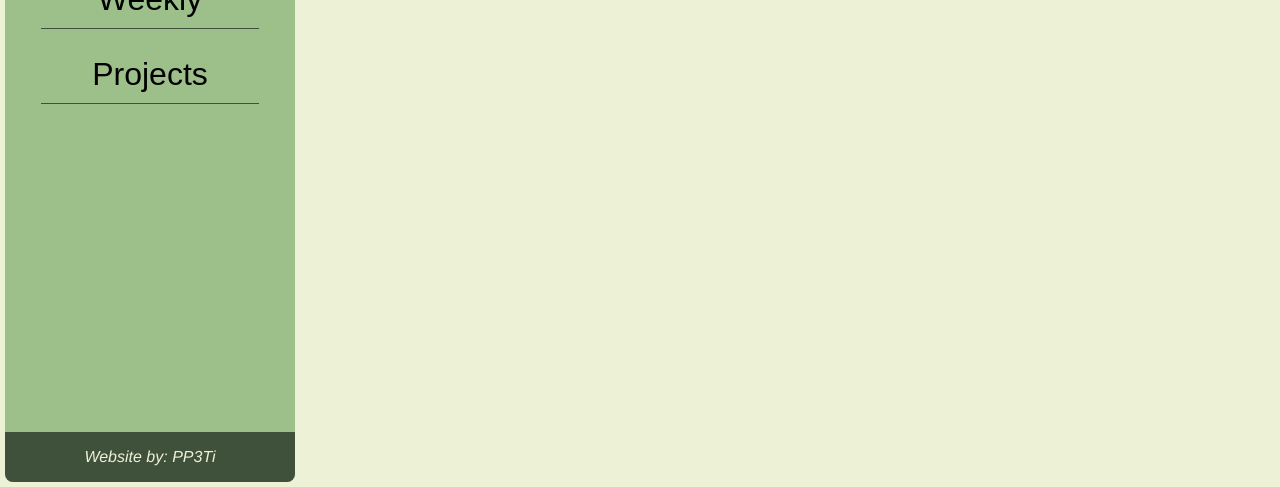
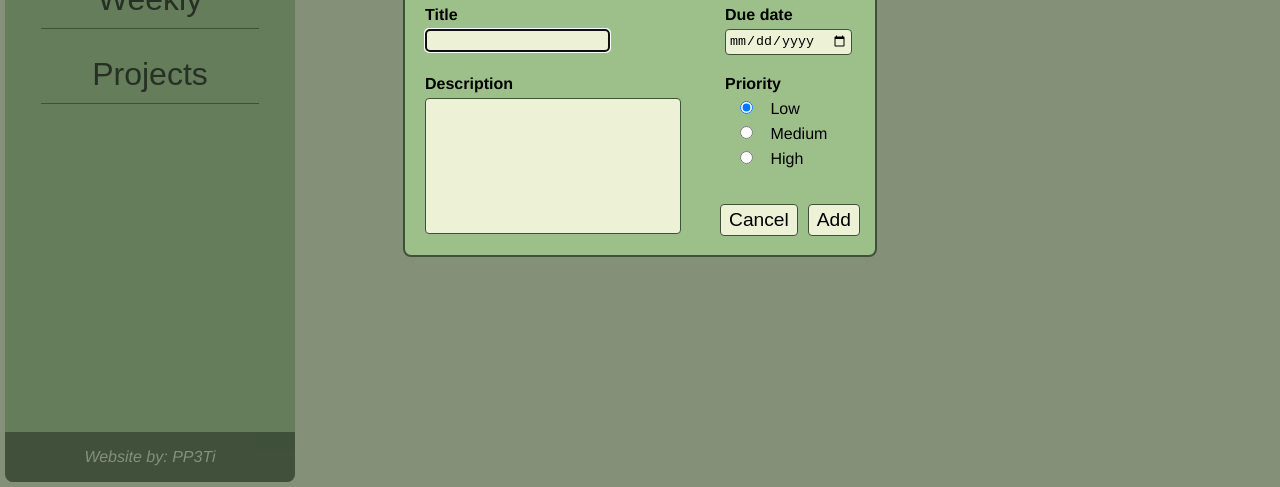
Before and after one commit to PP3Ti/odin_todo, a plain HTML site: page index.html in a window 1280 px wide. Shown: the part 313-800 px from the top of the page. Drawn offline with Linux system fonts and the light colour scheme.

Commit message:
add modal for user input

```diff
--- a/index.html
+++ b/index.html
@@ -18,6 +18,43 @@
     </div>
     <div class="content">
         <div class="bird"><img src="../src/hummingbird.png" alt="Picture of a hummingbird"></div>
+        <dialog id="addTask">
+            <p class="headline">Add Task</p>
+            <form method="dialog">
+                <label for="title">
+                    <div class="h3">Title</div>
+                    <input type="text" id="title"></input>
+                </label>
+                <label for="dueDate">
+                    <div class="h3">Due date</div>
+                    <input id="dueDate" type="date"></input>
+                </label>
+                <label for="description">
+                    <div class="h3">Description</div>
+                    <textarea id="description"></textarea>
+                </label>
+                <label for="priority" class="prio">
+                    <div class="h3">Priority</div>
+                    <div>
+                        <input type="radio" id="low" value="low" name="priority" checked="checked">
+                        <label for="low">Low</label>
+                    </div>
+                    <div>
+                        <input type="radio" id="medium" value="medium" name="priority">
+                        <label for="medium">Medium</label>
+                    </div>
+                    <div>
+                        <input type="radio" id="high" value="high" name="priority">
+                        <label for="high">High</label>
+                    </div>
+                </label>
+                <div></div>
+                <div class="buttons">
+                    <button id="cancelButton">Cancel</button>
+                    <button type="submit" id="addButton">Add</button>
+                </div>
+            </form>
+        </dialog>
     </div>
 </body>
 </html>
```
Also changed, not shown: main.js (+2 -2 lines).
